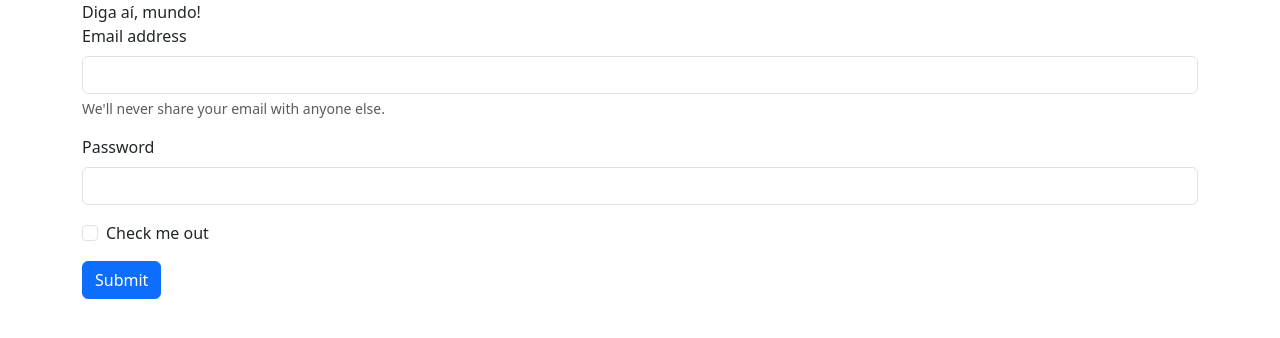
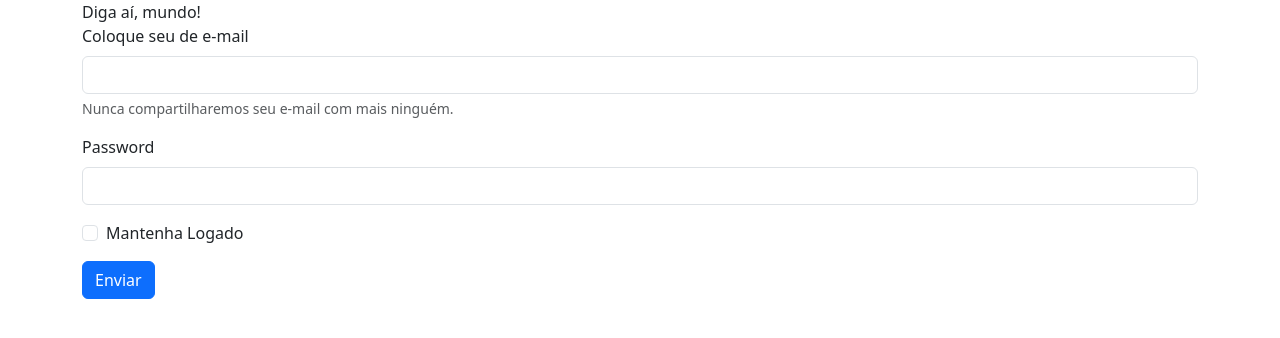
Before and after one commit to RoqueLeto/login, a React (Create React App) app in the folder client/: page / in a window 1280 px wide. Shown: the top 338 px of the page. Built offline with nearby package versions, Linux system fonts and the light colour scheme.

Commit message:
Traduzido texto

```diff
--- a/client/src/App.js
+++ b/client/src/App.js
@@ -5,9 +5,9 @@ return (
   <div className="container">Diga aí, mundo!
   <form>
   <div className="mb-3">
-    <label for="exampleInputEmail1" className="form-label">Email address</label>
+    <label for="exampleInputEmail1" className="form-label">Coloque seu de e-mail</label>
     <input type="email" className="form-control" id="exampleInputEmail1" aria-describedby="emailHelp" />
-    <div id="emailHelp" className="form-text">We'll never share your email with anyone else.</div>
+    <div id="emailHelp" className="form-text">Nunca compartilharemos seu e-mail com mais ninguém.</div>
   </div>
   <div className="mb-3">
     <label for="exampleInputPassword1" className="form-label">Password</label>
@@ -15,9 +15,9 @@ return (
   </div>
   <div className="mb-3 form-check">
     <input type="checkbox" className="form-check-input" id="exampleCheck1" />
-    <label className="form-check-label" for="exampleCheck1">Check me out</label>
+    <label className="form-check-label" for="exampleCheck1">Mantenha Logado</label>
   </div>
-  <button type="submit" className="btn btn-primary">Submit</button>
+  <button type="submit" className="btn btn-primary">Enviar</button>
 </form>
 </div>
  )
```
